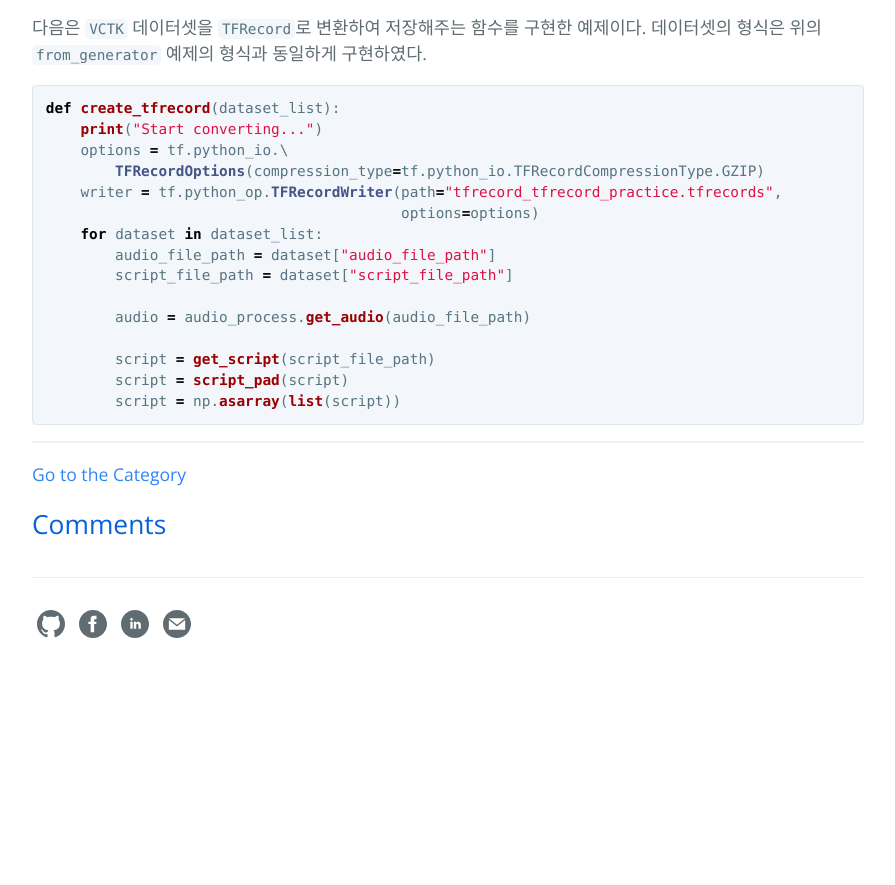
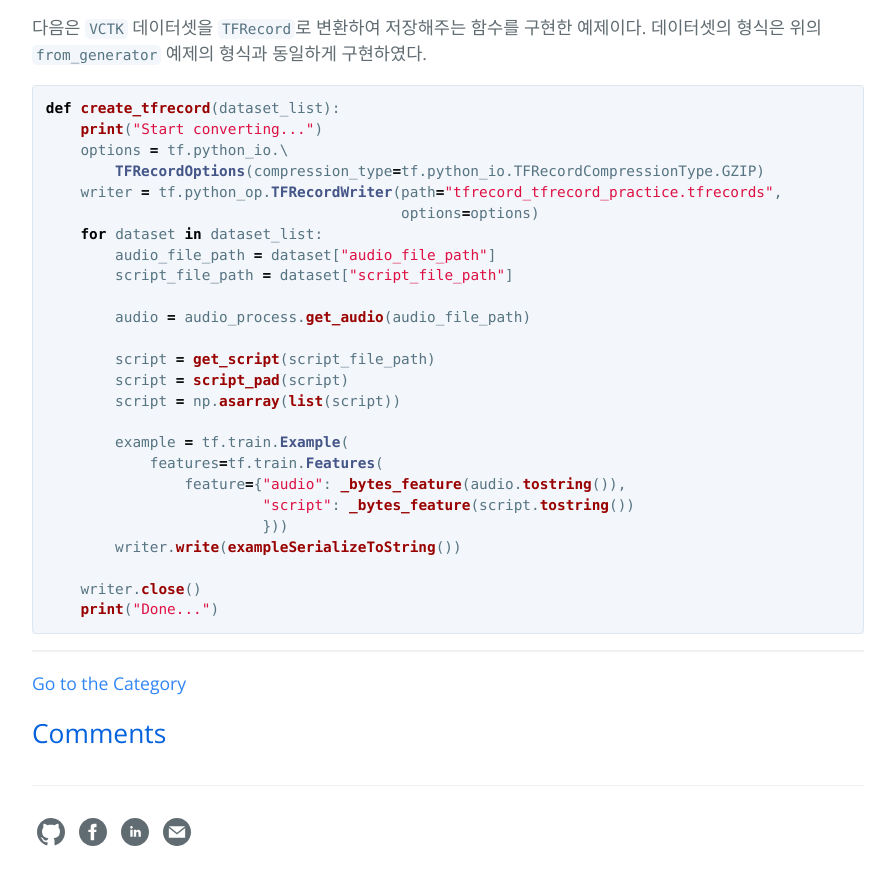
Before and after one commit to hcnoh/hcnoh.github.io, a Jekyll site: the page built from _posts/2018-11-05-tensorflow-data-module.md, in a window 1280 px wide and 900 px high, scrolled down 4248 px. Shown: the top 885 px of the window, without its empty margins (192-1087 px from the left). Built offline with Jekyll 4.4.1, drawn with Linux system fonts in a browser that asks for light colours; comment, search, counter and statistics services are not loaded; before the commit the page ends 4940 px from its top, so only the background shows below that.

Commit message:
Update 2018-11-05-tensorflow-data-module.md

````diff
--- a/_posts/2018-11-05-tensorflow-data-module.md
+++ b/_posts/2018-11-05-tensorflow-data-module.md
@@ -166,4 +166,14 @@ def create_tfrecord(dataset_list):
         script = get_script(script_file_path)
         script = script_pad(script)
         script = np.asarray(list(script))
+
+        example = tf.train.Example(
+            features=tf.train.Features(
+                feature={"audio": _bytes_feature(audio.tostring()),
+                         "script": _bytes_feature(script.tostring())
+                         }))
+        writer.write(exampleSerializeToString())
+
+    writer.close()
+    print("Done...")
 ```
````
